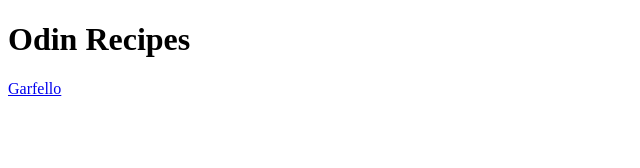
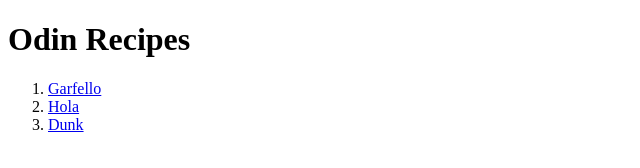
Before and after one commit to DanKim1/odin-recipes, a plain HTML site: page index.html in a window 1280 px wide. Shown: the whole page, without its empty margins (0-640 px from the left). Drawn offline with Linux system fonts and the light colour scheme.

Commit message:
Added more italiano links

```diff
--- a/index.html
+++ b/index.html
@@ -6,6 +6,10 @@
     </head>
     <body>
         <h1>Odin Recipes</h1>
-        <a href="recipes/lasagna.html">Garfello</a>
+        <ol>
+            <li><a href="recipes/lasagna.html">Garfello</a></li>
+            <li><a href="recipes/lapizza.html">Hola</a></li>
+            <li><a href="recipes/stromboli.html">Dunk</a></li>
+        </ol>
     </body>
 </html>
```
Also changed, not shown: recipes/lapizza.html (added, +10 -0 lines), recipes/stromboli.html (added, +10 -0 lines).
